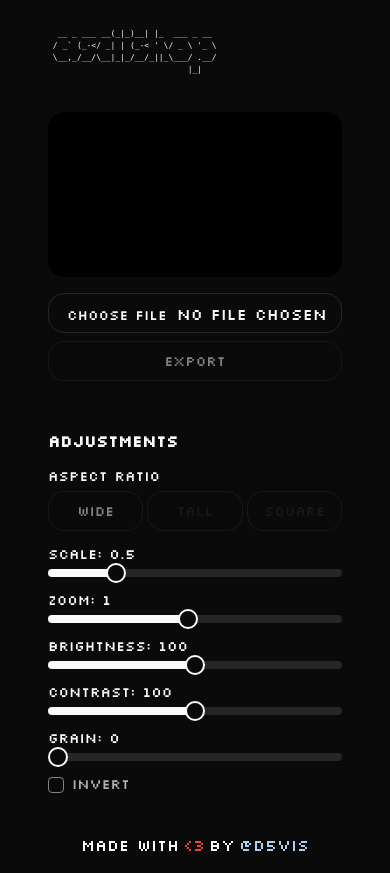
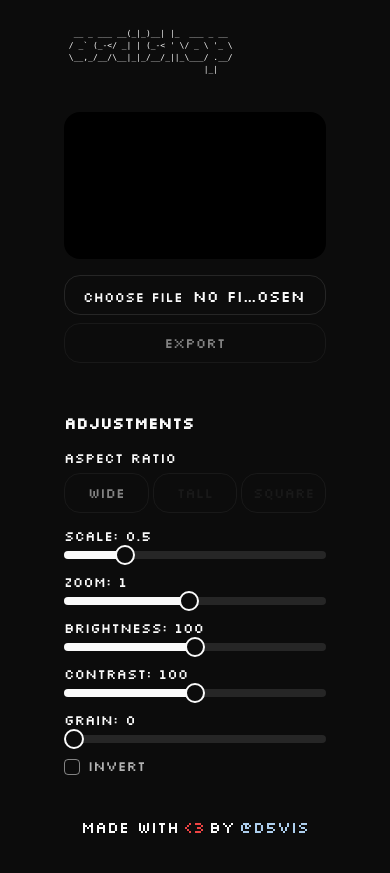
Before and after one commit to d5vis/asciishop, a Next.js app: page / in a window 390 px wide. Built offline with nearby package versions, Linux system fonts and the light colour scheme.

Commit message:
update responsiveness

```diff
--- a/app/globals.css
+++ b/app/globals.css
@@ -35,11 +35,11 @@ body {
     --radius: 0.5rem;
   }
   .dark {
-    --background: 0 0% 3.9%;
+    --background: 0 0% 4.9%;
     --foreground: 0 0% 98%;
     --card: 0 0% 9.9%;
     --card-foreground: 0 0% 98%;
-    --popover: 0 0% 3.9%;
+    --popover: 0 0% 4.9%;
     --popover-foreground: 0 0% 98%;
     --primary: 0 0% 98%;
     --primary-foreground: 0 0% 9%;
--- a/app/page.tsx
+++ b/app/page.tsx
@@ -7,7 +7,7 @@ export default function Home() {
       <header className="px-12">
         <Title />
       </header>
-      <main className="flex flex-col gap-4 items-center justify-center w-screen h-full px-8">
+      <main className="flex flex-col gap-4 items-center justify-center max-w-[1440px] h-full px-8">
         <Editor />
       </main>
       <footer className="flex gap-1 flex-wrap items-center justify-center pt-4">
```
